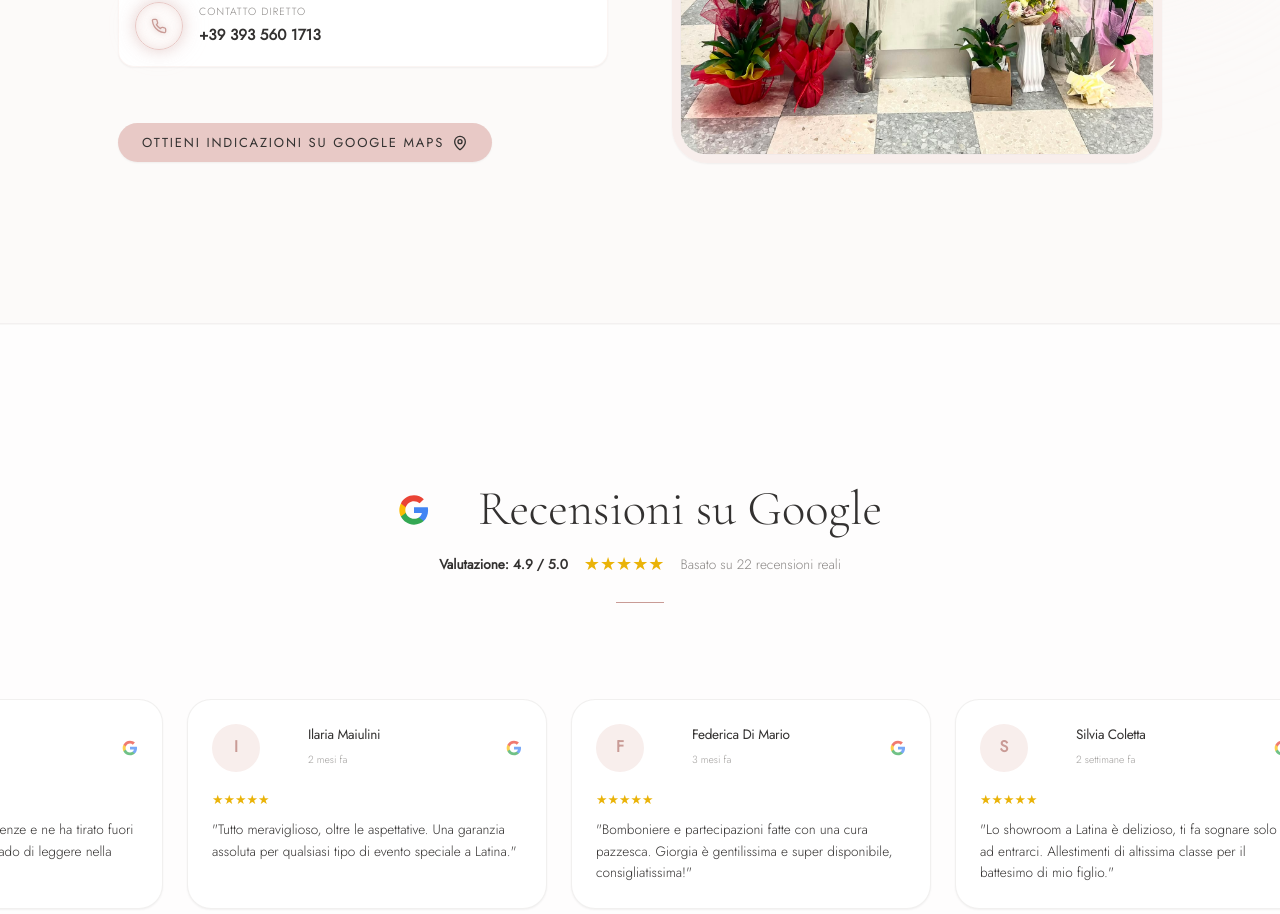
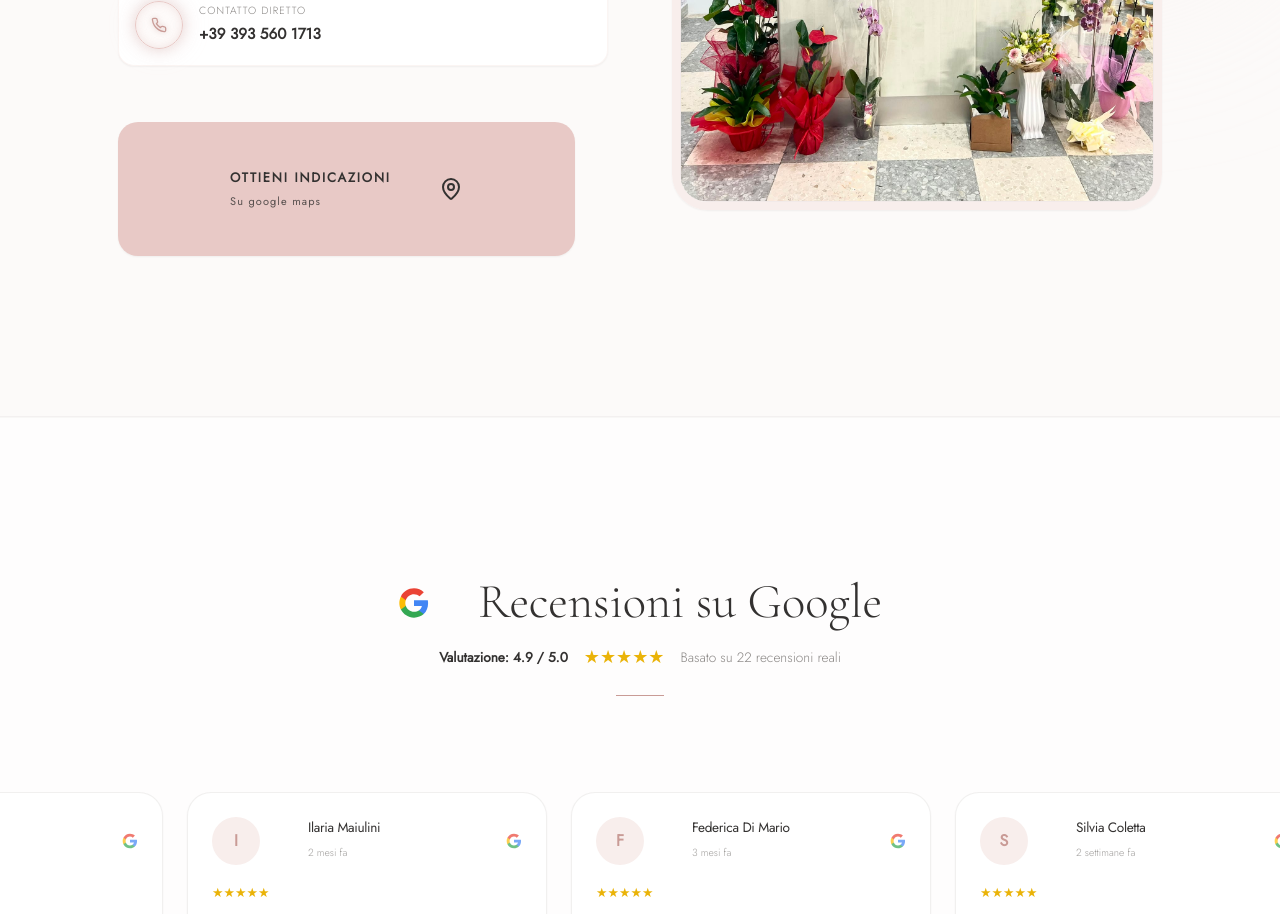
Before and after one commit to RuoccoAgency/Giospy-event-planner, a React (Vite) app: page / in a window 1280 px wide. Shown: the part 4980-5894 px from the top of the page. Built offline with nearby package versions, Linux system fonts and the light colour scheme; a web font is replaced by a local one.

Commit message:
Split Google Maps button text into two lines for improved wrapping

```diff
--- a/src/App.jsx
+++ b/src/App.jsx
@@ -951,10 +951,13 @@ function App() {
                 href="https://maps.google.com/?q=Giospy+Via+dei+Volsci+115+Latina"
                 target="_blank"
                 rel="noopener noreferrer"
-                className="bg-pink hover:bg-pink-deep text-graphite hover:text-white px-24 py-8 text-[0.8125rem] uppercase tracking-[0.14em] transition-all duration-300 rounded-full font-medium shadow-sm hover:shadow-[0_0_15px_rgba(219,165,160,0.4)] text-center inline-flex items-center justify-center gap-8 group w-full sm:w-auto mt-8"
-              >
-                Ottieni indicazioni su Google Maps
-                <MapPin className="w-16 h-16 text-graphite group-hover:text-white transition-colors" />
+                className="bg-pink hover:bg-pink-deep text-graphite hover:text-white px-28 py-12 text-[0.8125rem] uppercase tracking-[0.14em] transition-all duration-300 rounded-[20px] font-medium shadow-sm hover:shadow-[0_0_15px_rgba(219,165,160,0.4)] text-center inline-flex items-center justify-center gap-12 group w-full sm:w-auto mt-8"
+              >
+                <div className="flex flex-col items-center sm:items-start text-center sm:text-left leading-tight">
+                  <span className="font-semibold">Ottieni indicazioni</span>
+                  <span className="text-[0.6875rem] lowercase first-letter:uppercase tracking-[0.1em] opacity-80 mt-2">su Google Maps</span>
+                </div>
+                <MapPin className="w-18 h-18 text-graphite group-hover:text-white transition-colors shrink-0" />
               </motion.a>
             </motion.div>
 
```
